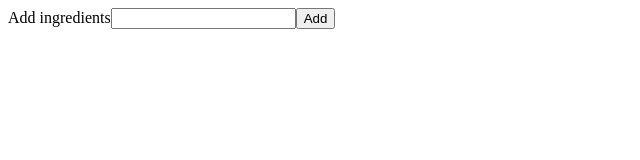
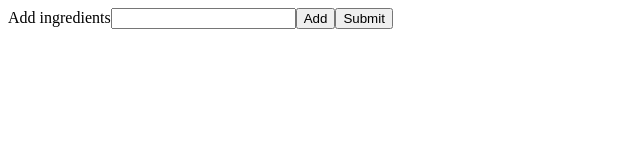
Before and after one commit to maxisusi/foodtree, a Next.js app: page /create-recipe in a window 1280 px wide. Shown: the top 160 px of the page, without its empty margins (0-640 px from the left). Built offline with nearby package versions, Linux system fonts and the light colour scheme.

Commit message:
Adding the submit button

```diff
--- a/components/create-recipe-components/ingredientForm.tsx
+++ b/components/create-recipe-components/ingredientForm.tsx
@@ -47,6 +47,8 @@ const IngredientForm: React.FC = () => {
       const ingredient = { ...currentList[index], quantity: value };
       currentList[index] = ingredient;
       setIngredientList(currentList);
+
+      console.log(ingredientList);
     }
 
     if (typeof param === "string") {
@@ -74,6 +76,7 @@ const IngredientForm: React.FC = () => {
           <Field id="ingredient" type="input" name="ingredient" />
           <ErrorMessage name="ingredient" />
           <button type="submit">Add</button>
+          <button onClick={() => console.log(ingredientList)}>Submit</button>
         </Form>
       </Formik>
 
```
